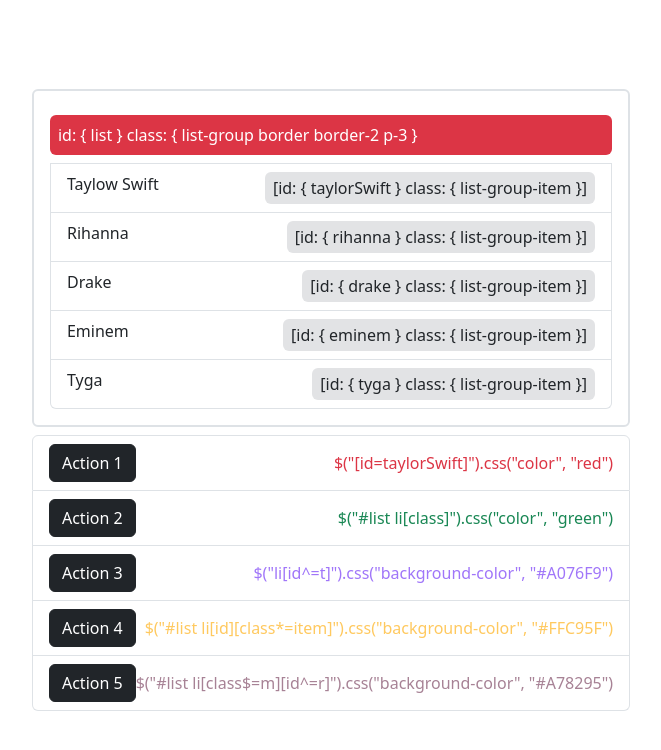
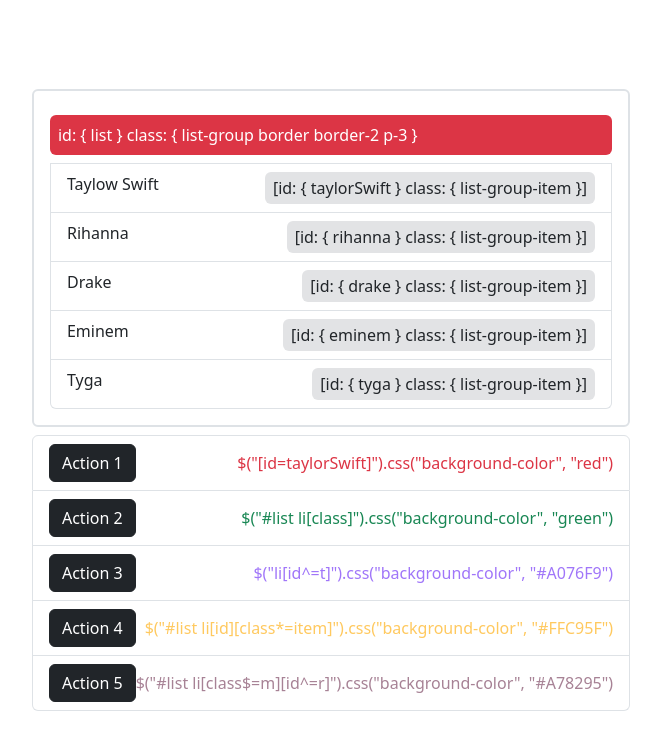
Before and after one commit to burakkrt/jquery-selectors, a plain HTML site: page index.html in a window 1280 px wide. Shown: the whole page, without its empty margins (309-970 px from the left). Drawn offline with nearby package versions, Linux system fonts and the light colour scheme.

Commit message:
Update index.html

```diff
--- a/index.html
+++ b/index.html
@@ -34,11 +34,11 @@
     <ul class="list-group mt-2">
         <li class="list-group-item d-flex justify-content-between align-items-center">
             <button class="btn btn-dark" id="action1">Action 1</button>
-            <span class="text-danger">$("[id=taylorSwift]").css("color", "red")</span>
+            <span class="text-danger">$("[id=taylorSwift]").css("background-color", "red")</span>
         </li>
         <li class="list-group-item d-flex justify-content-between align-items-center">
             <button class="btn btn-dark" id="action2">Action 2</button>
-            <span class="text-success">$("#list li[class]").css("color", "green")</span>
+            <span class="text-success">$("#list li[class]").css("background-color", "green")</span>
         </li>
         <li class="list-group-item d-flex justify-content-between align-items-center">
             <button class="btn btn-dark" id="action3">Action 3</button>
```
